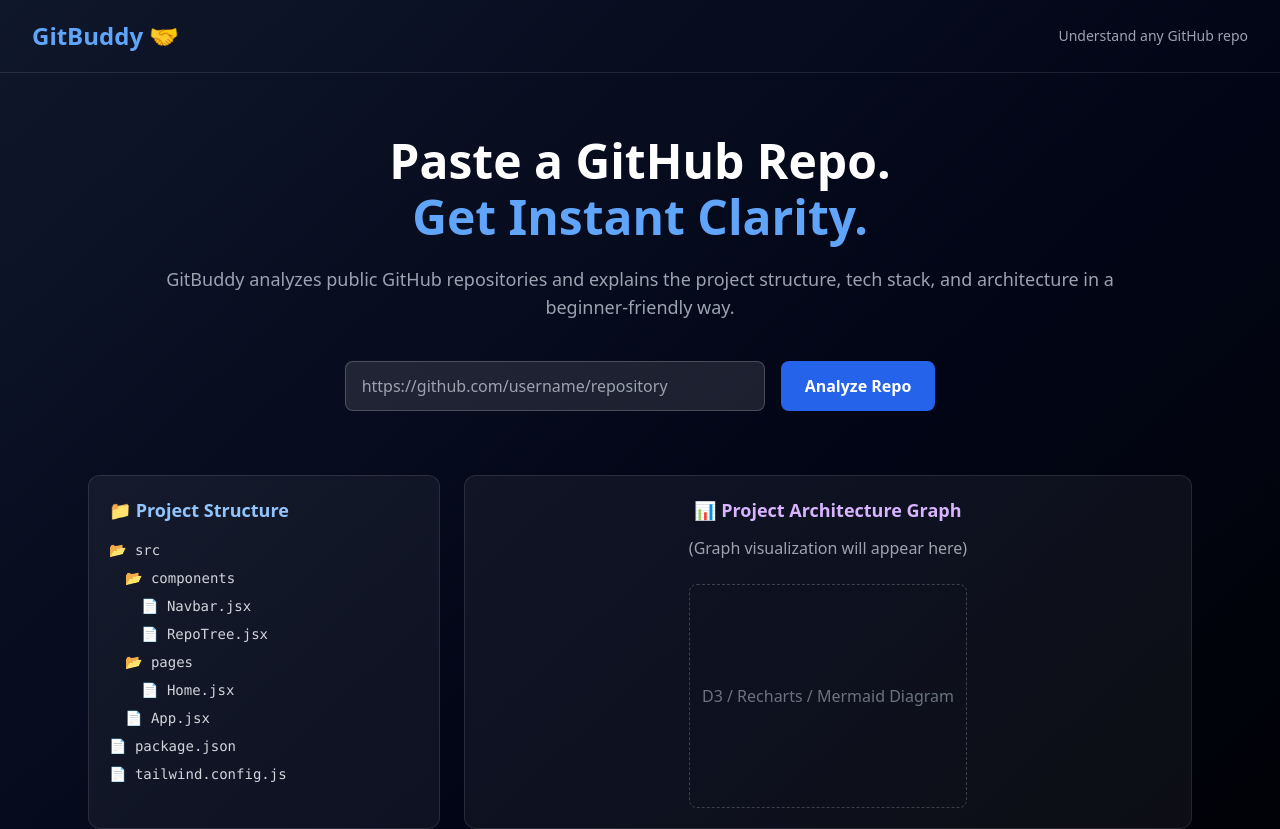
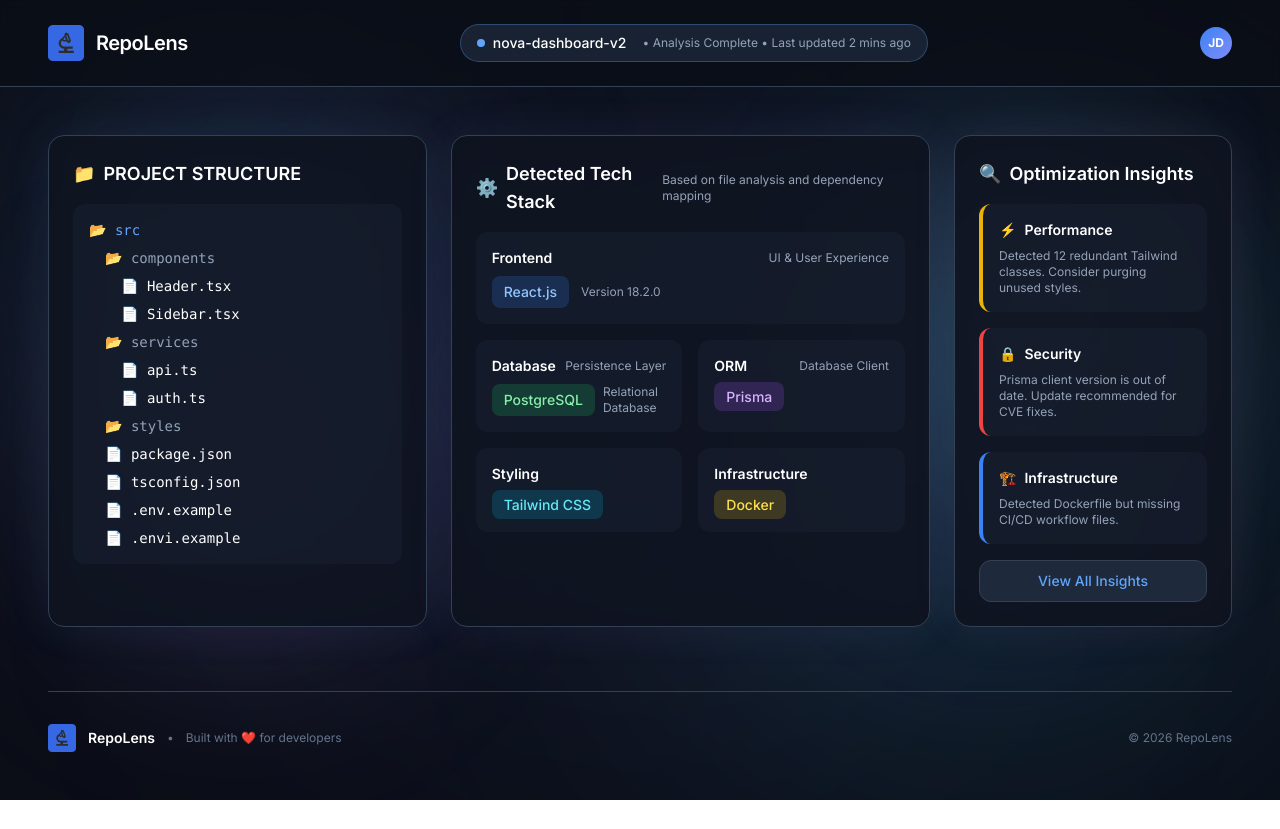
Before and after one commit to Ayushsharma1908/gitbuddy, a React (Vite) app in the folder client/: page /homepage in a window 1280 px wide. Shown: the top 829 px of the page. After the commit the page ends 800 px from the top, so only its background shows below. Built offline with nearby package versions, Linux system fonts and the light colour scheme.

Commit message:
updated home

```diff
--- a/client/src/pages/Homepage.jsx
+++ b/client/src/pages/Homepage.jsx
@@ -1,90 +1,270 @@
 import { useState } from "react";
+import { useNavigate } from "react-router-dom";
+import RepoLensLogo from "../assets/Repolenslogo.svg";
 
 export default function HomePage() {
+  const navigate = useNavigate();
   const [repoUrl, setRepoUrl] = useState("");
 
+  const handleAnalyze = (e) => {
+    e.preventDefault();
+    console.log("Analyzing:", repoUrl);
+    // Navigate to analysis results page
+    navigate("/analysis", { state: { repoUrl } });
+  };
+
   return (
-    <div className="min-h-screen bg-gradient-to-br from-[#0f172a] via-[#020617] to-black text-white">
-      {/* Navbar */}
-      <nav className="flex items-center justify-between px-8 py-5 border-b border-white/10">
-        <h1 className="text-2xl font-bold text-blue-400">GitBuddy 🤝</h1>
-        <span className="text-sm text-gray-400">Understand any GitHub repo</span>
-      </nav>
+    <div className="min-h-screen bg-[#0B0E17] font-['Plus_Jakarta_Sans',_'Inter',_sans-serif] text-white relative overflow-hidden">
+      {/* Background Glow Effects - Static */}
+      <div className="absolute top-20 left-10 w-96 h-96 bg-[#60A5FA]/20 rounded-full blur-[120px]"></div>
+      <div className="absolute bottom-20 right-10 w-[500px] h-[500px] bg-[#38BDF8]/20 rounded-full blur-[150px]"></div>
+      <div className="absolute top-1/2 left-1/2 transform -translate-x-1/2 -translate-y-1/2 w-[600px] h-[600px] bg-[#818CF8]/10 rounded-full blur-[180px]"></div>
+      <div className="absolute bottom-40 left-20 w-80 h-80 bg-[#A78BFA]/20 rounded-full blur-[100px]"></div>
+      <div className="absolute top-40 right-20 w-80 h-80 bg-[#7DD3FC]/20 rounded-full blur-[100px]"></div>
 
-      {/* Hero Section */}
-      <section className="max-w-5xl mx-auto px-6 py-16 text-center">
-        <h2 className="text-4xl md:text-5xl font-extrabold leading-tight">
-          Paste a GitHub Repo.
-          <span className="block text-blue-400 mt-2">Get Instant Clarity.</span>
-        </h2>
-        <p className="mt-6 text-gray-400 text-lg">
-          GitBuddy analyzes public GitHub repositories and explains the project
-          structure, tech stack, and architecture in a beginner-friendly way.
-        </p>
-
-        {/* Input */}
-        <div className="mt-10 flex flex-col md:flex-row gap-4 justify-center">
-          <input
-            type="text"
-            placeholder="https://github.com/username/repository"
-            value={repoUrl}
-            onChange={(e) => setRepoUrl(e.target.value)}
-            className="w-full md:w-[420px] px-4 py-3 rounded-lg bg-white/10 border border-white/20 focus:outline-none focus:ring-2 focus:ring-blue-500"
+      {/* Header */}
+      <header className="relative w-full px-6 py-5 md:px-12 md:py-6 border-b border-[#334155] bg-[#0B0E17]/80 backdrop-blur-sm z-10">
+        <nav className="flex items-center justify-between max-w-7xl mx-auto">
+          {/* Logo */}
+          <div
+            onClick={() => navigate("/")}
+            className="flex items-center gap-3 cursor-pointer"
+          >
+            <div className="w-9 h-9 bg-[#3B82F6] rounded-xl flex items-center justify-center ">
+              <img
+                src={RepoLensLogo}
+                alt="RepoLens Logo"
+                className="w-9 h-9 object-contain"
               />
-          <button className="px-6 py-3 rounded-lg bg-blue-600 hover:bg-blue-700 transition font-semibold">
-            Analyze Repo
-          </button>
             </div>
-      </section>
-
-      {/* Analysis Section (Mock UI) */}
-      <section className="max-w-6xl mx-auto px-6 pb-20 grid grid-cols-1 lg:grid-cols-3 gap-6">
-        {/* Folder Tree */}
-        <div className="lg:col-span-1 bg-white/5 rounded-xl p-5 border border-white/10">
-          <h3 className="text-lg font-semibold mb-4 text-blue-300">📁 Project Structure</h3>
-          <ul className="text-sm space-y-2 text-gray-300 font-mono">
-            <li>📂 src</li>
-            <li className="ml-4">📂 components</li>
-            <li className="ml-8">📄 Navbar.jsx</li>
-            <li className="ml-8">📄 RepoTree.jsx</li>
-            <li className="ml-4">📂 pages</li>
-            <li className="ml-8">📄 Home.jsx</li>
-            <li className="ml-4">📄 App.jsx</li>
-            <li>📄 package.json</li>
-            <li>📄 tailwind.config.js</li>
-          </ul>
+            <span className="text-xl font-semibold text-white tracking-tight">
+              RepoLens
+            </span>
           </div>
 
-        {/* Graph / Visualization */}
-        <div className="lg:col-span-2 bg-white/5 rounded-xl p-5 border border-white/10 flex items-center justify-center">
-          <div className="text-center">
-            <h3 className="text-lg font-semibold text-purple-300">📊 Project Architecture Graph</h3>
-            <p className="text-gray-400 mt-3">
-              (Graph visualization will appear here)
-            </p>
-            <div className="mt-6 w-full h-56 rounded-lg border border-dashed border-white/20 flex items-center justify-center text-gray-500">
-              D3 / Recharts / Mermaid Diagram
+          {/* Project Name Badge */}
+          <div className="hidden md:flex items-center gap-2 bg-[#1E293B]/80 backdrop-blur-sm px-4 py-2 rounded-full border border-[#60A5FA]/30">
+            <span className="w-2 h-2 bg-[#60A5FA] rounded-full"></span>
+            <span className="text-sm font-medium text-white">
+              nova-dashboard-v2
+            </span>
+            <span className="text-xs text-[#94A3B8] ml-2">
+              • Analysis Complete • Last updated 2 mins ago
+            </span>
+          </div>
+
+          {/* User Menu */}
+          <div className="flex items-center gap-4">
+            <div className="w-8 h-8 bg-gradient-to-br from-[#3B82F6] to-[#818CF8] rounded-full flex items-center justify-center">
+              <span className="text-xs font-bold text-white">JD</span>
+            </div>
+          </div>
+        </nav>
+      </header>
+
+      {/* Main Content */}
+      <main className="relative px-6 py-8 md:px-12 md:py-12 z-10">
+        <div className="max-w-7xl mx-auto">
+
+
+          {/* Analysis Dashboard */}
+          <div className="grid grid-cols-1 lg:grid-cols-12 gap-6">
+            {/* Project Structure - Left Column */}
+            <div className="lg:col-span-4">
+              <div className="relative group h-full">
+                <div className="absolute inset-0 bg-gradient-to-br from-[#60A5FA]/20 to-[#818CF8]/20 rounded-2xl blur-xl opacity-40"></div>
+                <div className="relative bg-[#0F1320]/90 backdrop-blur-sm rounded-2xl border border-[#334155] p-6 h-full">
+                  <h3 className="text-lg font-semibold text-white mb-4 flex items-center gap-2">
+                    <span>📁</span> PROJECT STRUCTURE
+                  </h3>
+                  <div className="bg-[#1E293B]/30 rounded-xl p-4">
+                    <ul className="text-sm space-y-2 text-[#94A3B8] font-mono">
+                      <li className="text-[#60A5FA]">📂 src</li>
+                      <li className="ml-4">📂 components</li>
+                      <li className="ml-8 text-white">📄 Header.tsx</li>
+                      <li className="ml-8 text-white">📄 Sidebar.tsx</li>
+                      <li className="ml-4">📂 services</li>
+                      <li className="ml-8 text-white">📄 api.ts</li>
+                      <li className="ml-8 text-white">📄 auth.ts</li>
+                      <li className="ml-4">📂 styles</li>
+                      <li className="ml-4 text-white">📄 package.json</li>
+                      <li className="ml-4 text-white">📄 tsconfig.json</li>
+                      <li className="ml-4 text-white">📄 .env.example</li>
+                      <li className="ml-4 text-white">📄 .envi.example</li>
+                    </ul>
                   </div>
                 </div>
               </div>
-      </section>
+            </div>
 
-      {/* Tech Stack Section */}
-      <section className="max-w-6xl mx-auto px-6 pb-24">
-        <h3 className="text-2xl font-bold mb-6">⚙️ Detected Tech Stack</h3>
-        <div className="flex flex-wrap gap-3">
-          <span className="px-4 py-2 rounded-full bg-blue-600/20 text-blue-300">React</span>
-          <span className="px-4 py-2 rounded-full bg-cyan-600/20 text-cyan-300">Tailwind CSS</span>
-          <span className="px-4 py-2 rounded-full bg-green-600/20 text-green-300">Node.js</span>
-          <span className="px-4 py-2 rounded-full bg-yellow-600/20 text-yellow-300">Vite</span>
-          <span className="px-4 py-2 rounded-full bg-purple-600/20 text-purple-300">AI Ready</span>
+            {/* Tech Stack - Middle Column */}
+            <div className="lg:col-span-5">
+              <div className="relative group h-full">
+                <div className="absolute inset-0 bg-gradient-to-br from-[#818CF8]/20 to-[#A78BFA]/20 rounded-2xl blur-xl opacity-40"></div>
+                <div className="relative bg-[#0F1320]/90 backdrop-blur-sm rounded-2xl border border-[#334155] p-6 h-full">
+                  <div className="flex items-center justify-between mb-4">
+                    <h3 className="text-lg font-semibold text-white flex items-center gap-2">
+                      <span>⚙️</span> Detected Tech Stack
+                    </h3>
+                    <span className="text-xs text-[#94A3B8]">
+                      Based on file analysis and dependency mapping
+                    </span>
                   </div>
-      </section>
+
+                  <div className="space-y-4">
+                    {/* Frontend */}
+                    <div className="bg-[#1E293B]/30 rounded-xl p-4">
+                      <div className="flex items-center justify-between mb-2">
+                        <span className="text-sm font-semibold text-white">
+                          Frontend
+                        </span>
+                        <span className="text-xs text-[#94A3B8]">
+                          UI & User Experience
+                        </span>
+                      </div>
+                      <div className="flex items-center gap-3">
+                        <span className="px-3 py-1.5 bg-blue-500/20 text-blue-300 rounded-lg text-sm font-medium">
+                          React.js
+                        </span>
+                        <span className="text-xs text-[#94A3B8]">
+                          Version 18.2.0
+                        </span>
+                      </div>
+                    </div>
+
+                    {/* Database & ORM */}
+                    <div className="grid grid-cols-2 gap-4">
+                      <div className="bg-[#1E293B]/30 rounded-xl p-4">
+                        <div className="flex items-center justify-between mb-2">
+                          <span className="text-sm font-semibold text-white">
+                            Database
+                          </span>
+                          <span className="text-xs text-[#94A3B8]">
+                            Persistence Layer
+                          </span>
+                        </div>
+                        <div className="flex items-center gap-2">
+                          <span className="px-3 py-1.5 bg-green-500/20 text-green-300 rounded-lg text-sm font-medium">
+                            PostgreSQL
+                          </span>
+                          <span className="text-xs text-[#94A3B8]">
+                            Relational Database
+                          </span>
+                        </div>
+                      </div>
+                      <div className="bg-[#1E293B]/30 rounded-xl p-4">
+                        <div className="flex items-center justify-between mb-2">
+                          <span className="text-sm font-semibold text-white">
+                            ORM
+                          </span>
+                          <span className="text-xs text-[#94A3B8]">
+                            Database Client
+                          </span>
+                        </div>
+                        <span className="px-3 py-1.5 bg-purple-500/20 text-purple-300 rounded-lg text-sm font-medium">
+                          Prisma
+                        </span>
+                      </div>
+                    </div>
+
+                    {/* Styling & Infrastructure */}
+                    <div className="grid grid-cols-2 gap-4">
+                      <div className="bg-[#1E293B]/30 rounded-xl p-4">
+                        <span className="text-sm font-semibold text-white block mb-2">
+                          Styling
+                        </span>
+                        <span className="px-3 py-1.5 bg-cyan-500/20 text-cyan-300 rounded-lg text-sm font-medium">
+                          Tailwind CSS
+                        </span>
+                      </div>
+                      <div className="bg-[#1E293B]/30 rounded-xl p-4">
+                        <span className="text-sm font-semibold text-white block mb-2">
+                          Infrastructure
+                        </span>
+                        <span className="px-3 py-1.5 bg-yellow-500/20 text-yellow-300 rounded-lg text-sm font-medium">
+                          Docker
+                        </span>
+                      </div>
+                    </div>
+                  </div>
+                </div>
+              </div>
+            </div>
+
+            {/* Optimization Insights - Right Column */}
+            <div className="lg:col-span-3">
+              <div className="relative group h-full">
+                <div className="absolute inset-0 bg-gradient-to-br from-[#A78BFA]/20 to-[#F472B6]/20 rounded-2xl blur-xl opacity-40"></div>
+                <div className="relative bg-[#0F1320]/90 backdrop-blur-sm rounded-2xl border border-[#334155] p-6 h-full">
+                  <h3 className="text-lg font-semibold text-white mb-4 flex items-center gap-2">
+                    <span>🔍</span> Optimization Insights
+                  </h3>
+
+                  <div className="space-y-4">
+                    {/* Performance */}
+                    <div className="bg-[#1E293B]/30 rounded-xl p-4 border-l-4 border-l-yellow-500">
+                      <h4 className="text-sm font-semibold text-white mb-2 flex items-center gap-2">
+                        <span>⚡</span> Performance
+                      </h4>
+                      <p className="text-xs text-[#94A3B8]">
+                        Detected 12 redundant Tailwind classes. Consider purging
+                        unused styles.
+                      </p>
+                    </div>
+
+                    {/* Security */}
+                    <div className="bg-[#1E293B]/30 rounded-xl p-4 border-l-4 border-l-red-500">
+                      <h4 className="text-sm font-semibold text-white mb-2 flex items-center gap-2">
+                        <span>🔒</span> Security
+                      </h4>
+                      <p className="text-xs text-[#94A3B8]">
+                        Prisma client version is out of date. Update recommended
+                        for CVE fixes.
+                      </p>
+                    </div>
+
+                    {/* Infrastructure */}
+                    <div className="bg-[#1E293B]/30 rounded-xl p-4 border-l-4 border-l-blue-500">
+                      <h4 className="text-sm font-semibold text-white mb-2 flex items-center gap-2">
+                        <span>🏗️</span> Infrastructure
+                      </h4>
+                      <p className="text-xs text-[#94A3B8]">
+                        Detected Dockerfile but missing CI/CD workflow files.
+                      </p>
+                    </div>
+                  </div>
+
+                  {/* View All Insights Button */}
+                  <button className="w-full mt-4 py-2.5 px-4 bg-[#1E293B] hover:bg-[#2D3A4F] text-[#60A5FA] hover:text-white rounded-xl text-sm font-medium transition border border-[#334155]">
+                    View All Insights
+                  </button>
+                </div>
+              </div>
+            </div>
+          </div>
 
           {/* Footer */}
-      <footer className="border-t border-white/10 py-6 text-center text-gray-500 text-sm">
-        Built with ❤️ for beginners · GitBuddy
+          <footer className="mt-16 pt-8 border-t border-[#334155] flex items-center justify-between">
+            <div className="flex items-center gap-3">
+              <div className="w-7 h-7 bg-[#3B82F6] rounded-lg flex items-center justify-center">
+                <img
+                src={RepoLensLogo}
+                alt="RepoLens Logo"
+                className="w-9 h-9 object-contain"
+              />
+              </div>
+              <span className="text-sm font-semibold text-white">RepoLens</span>
+              <span className="text-xs text-[#64748B]">•</span>
+              <span className="text-xs text-[#64748B]">
+                Built with ❤️ for developers
+              </span>
+            </div>
+            <div className="flex items-center gap-4">
+              <span className="text-xs text-[#64748B]">© 2026 RepoLens</span>
+            </div>
           </footer>
+        </div>
+      </main>
     </div>
   );
 }
```
Lines whose indentation alone changed are shown as unchanged.
